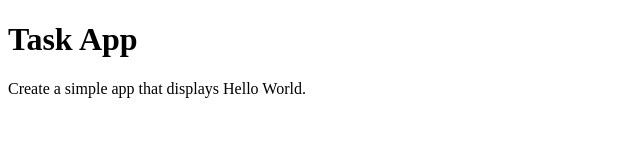
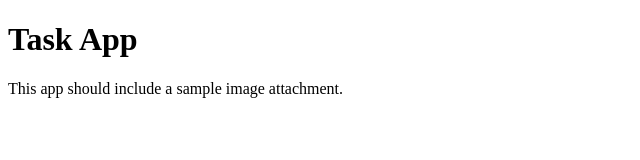
Before and after one commit to 23f2001207/captcha-solver-01, a plain HTML site: page index.html in a window 1280 px wide. Shown: the full height of the page, 0-640 px from the left. Drawn offline with Linux system fonts and the light colour scheme.

Commit message:
Update index.html

```diff
--- a/index.html
+++ b/index.html
@@ -6,6 +6,6 @@
 </head>
 <body>
 <h1>Task App</h1>
-<p>Create a simple app that displays Hello World.</p>
+<p>This app should include a sample image attachment.</p>
 </body>
 </html>
```
